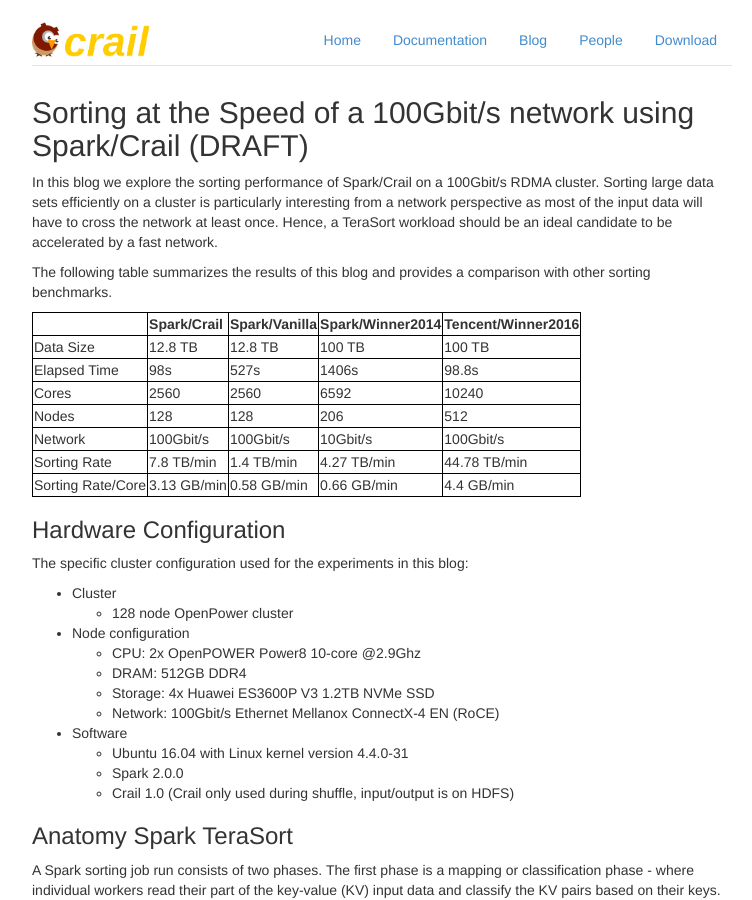
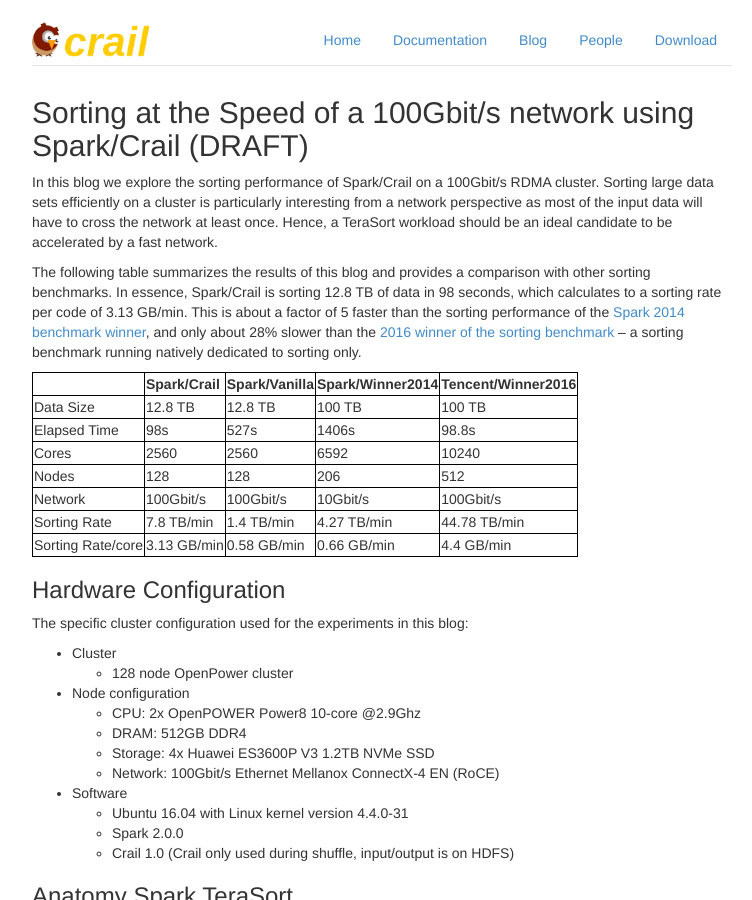
Before and after one commit to apache/incubator-crail-website, a Jekyll site: the page built from _posts/blog/2017-01-1-sorting.md, in a window 1280 px wide and 900 px high. Shown: the whole window, without its empty margins (258-1010 px from the left). Built offline with Jekyll 4.4.1, drawn with Linux system fonts in a browser that asks for light colours.

Commit message:
Update 2017-01-1-sorting.md

```diff
--- a/_posts/blog/2017-01-1-sorting.md
+++ b/_posts/blog/2017-01-1-sorting.md
@@ -7,7 +7,7 @@
 
 In this blog we explore the sorting performance of Spark/Crail on a 100Gbit/s RDMA cluster. Sorting large data sets efficiently on a cluster is particularly interesting from a network perspective as most of the input data will have to cross the network at least once. Hence, a TeraSort workload should be an ideal candidate to be accelerated by a fast network.
 
-The following table summarizes the results of this blog and provides a comparison with other sorting benchmarks.
+The following table summarizes the results of this blog and provides a comparison with other sorting benchmarks. In essence, Spark/Crail is sorting 12.8 TB of data in 98 seconds, which calculates to a sorting rate per code of 3.13 GB/min. This is about a factor of 5 faster than the sorting performance of the [Spark 2014 benchmark winner](https://databricks.com/blog/2014/11/05/spark-officially-sets-a-new-record-in-large-scale-sorting.html), and only about 28% slower than the [2016 winner of the sorting benchmark](http://sortbenchmark.org/TencentSort2016.pdf) -- a sorting benchmark running natively dedicated to sorting only.
 
 |                    | Spark/Crail   | Spark/Vanilla |    Spark/Winner2014    | Tencent/Winner2016       |
 |--------------------|---------------|---------------|------------------------|--------------------------|
@@ -17,7 +17,7 @@
 | Nodes              |    128        |   128         |         206            |           512            |
 | Network            |   100Gbit/s   |  100Gbit/s    |       10Gbit/s         |       100Gbit/s          |
 | Sorting Rate       |  7.8 TB/min   |  1.4 TB/min   |      4.27 TB/min       |         44.78 TB/min     |
-| Sorting Rate/Core  |  3.13 GB/min  |  0.58 GB/min  |      0.66 GB/min       |          4.4 GB/min      |
+| Sorting Rate/core  |  3.13 GB/min  |  0.58 GB/min  |      0.66 GB/min       |          4.4 GB/min      |
 
 ### Hardware Configuration
 
```
